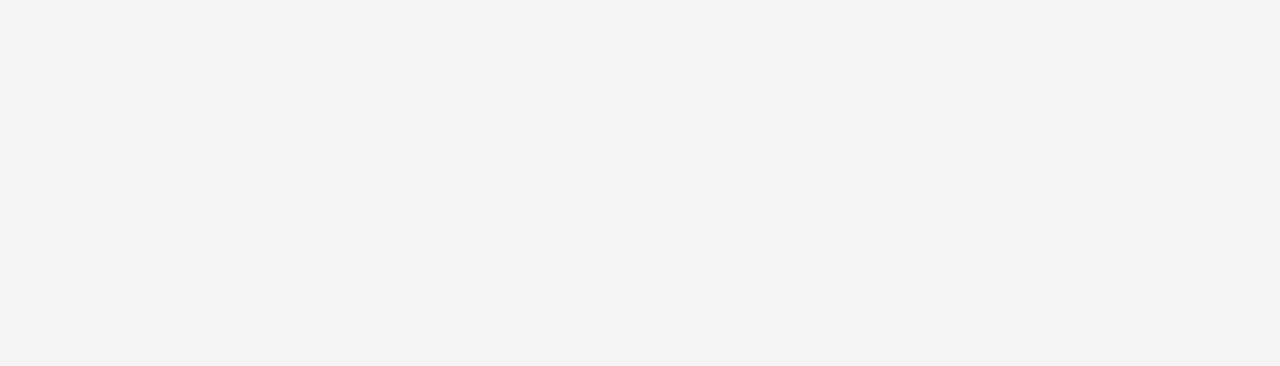
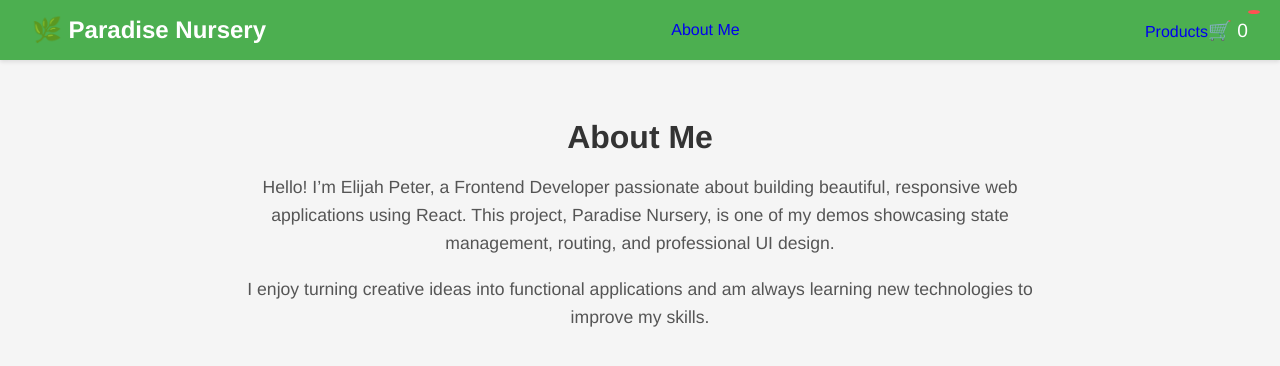
Before and after one commit to elijah571/paradise-nursery, a React (Vite) app: page /about in a window 1280 px wide. Before the commit this address had no page. Shown: the top 366 px of the page. Built offline with nearby package versions, Linux system fonts and the light colour scheme.

Commit message:
about me page

```diff
--- a/src/App.jsx
+++ b/src/App.jsx
@@ -4,12 +4,14 @@ import LandingPage from './pages/LandingPage';
 import ProductPage from './pages/ProductPage';
 import CartPage from './pages/CartPage';
 import { CartProvider } from './context/CartContext';
+import AboutPage from './pages/AboutPage';
 
 function App() {
   return (
     <CartProvider>
       <BrowserRouter>
         <Routes>
+          <Route path="/about" element={<AboutPage />} /> {/* New route */}
           <Route path="/" element={<LandingPage />} />
           <Route path="/products" element={<ProductPage />} />
           <Route path="/cart" element={<CartPage />} />
--- a/src/app.css
+++ b/src/app.css
@@ -20,6 +20,17 @@ a {
   color: white;
   padding: 1rem 2rem;
   box-shadow: 0 2px 4px rgba(0, 0, 0, 0.1);
+}
+
+.about-page h2 {
+  font-size: 2rem;
+  margin-bottom: 1rem;
+}
+
+.about-page p {
+  font-size: 1.1rem;
+  line-height: 1.6;
+  color: #555;
 }
 
 .logo {
--- a/src/components/Header.jsx
+++ b/src/components/Header.jsx
@@ -2,6 +2,7 @@
 import { Link } from 'react-router-dom';
 import { useContext } from 'react';
 import CartContext from '../context/CartContext';
+import AboutPage from '../pages/AboutPage';
 
 const Header = () => {
   const { totalItems } = useContext(CartContext);
@@ -11,6 +12,7 @@ const Header = () => {
       <Link to="/products" className="logo">
         🌿 Paradise Nursery
       </Link>
+      <Link to="/about">About Me</Link> {/* About link */}
       <nav>
         <Link to="/products">Products</Link>
         <Link to="/cart" className="cart-icon">
--- /dev/null
+++ b/src/pages/AboutPage.jsx
@@ -0,0 +1,32 @@
+import Header from '../components/Header';
+import '../app.css';
+const AboutPage = () => {
+  return (
+    <div>
+      <Header />
+      <div
+        className="about-page"
+        style={{
+          padding: '2rem',
+          maxWidth: '800px',
+          margin: '0 auto',
+          textAlign: 'center',
+        }}
+      >
+        <h2>About Me</h2>
+        <p>
+          Hello! I’m Elijah Peter, a Frontend Developer passionate about
+          building beautiful, responsive web applications using React. This
+          project, Paradise Nursery, is one of my demos showcasing state
+          management, routing, and professional UI design.
+        </p>
+        <p>
+          I enjoy turning creative ideas into functional applications and am
+          always learning new technologies to improve my skills.
+        </p>
+      </div>
+    </div>
+  );
+};
+
+export default AboutPage;
```
